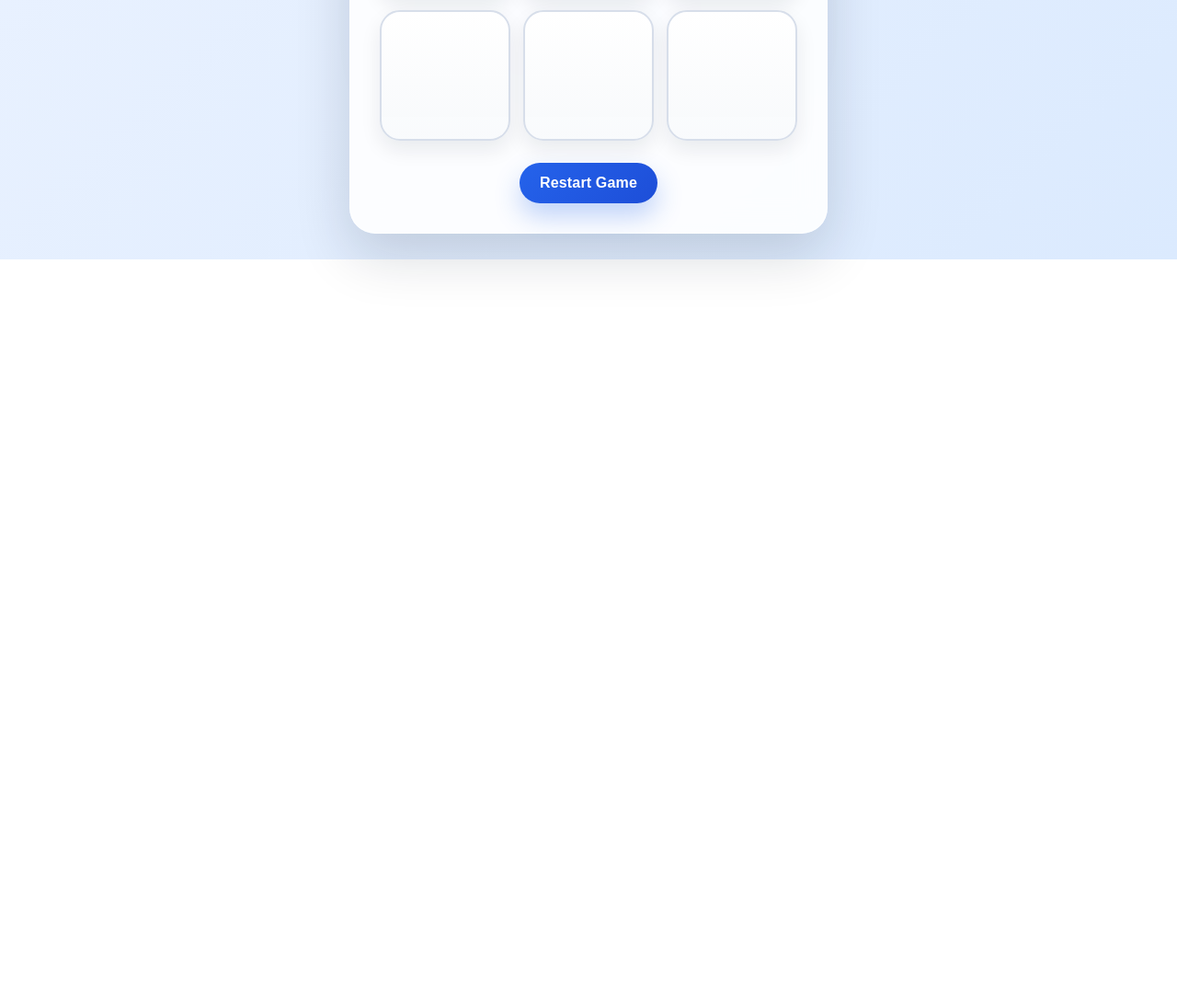
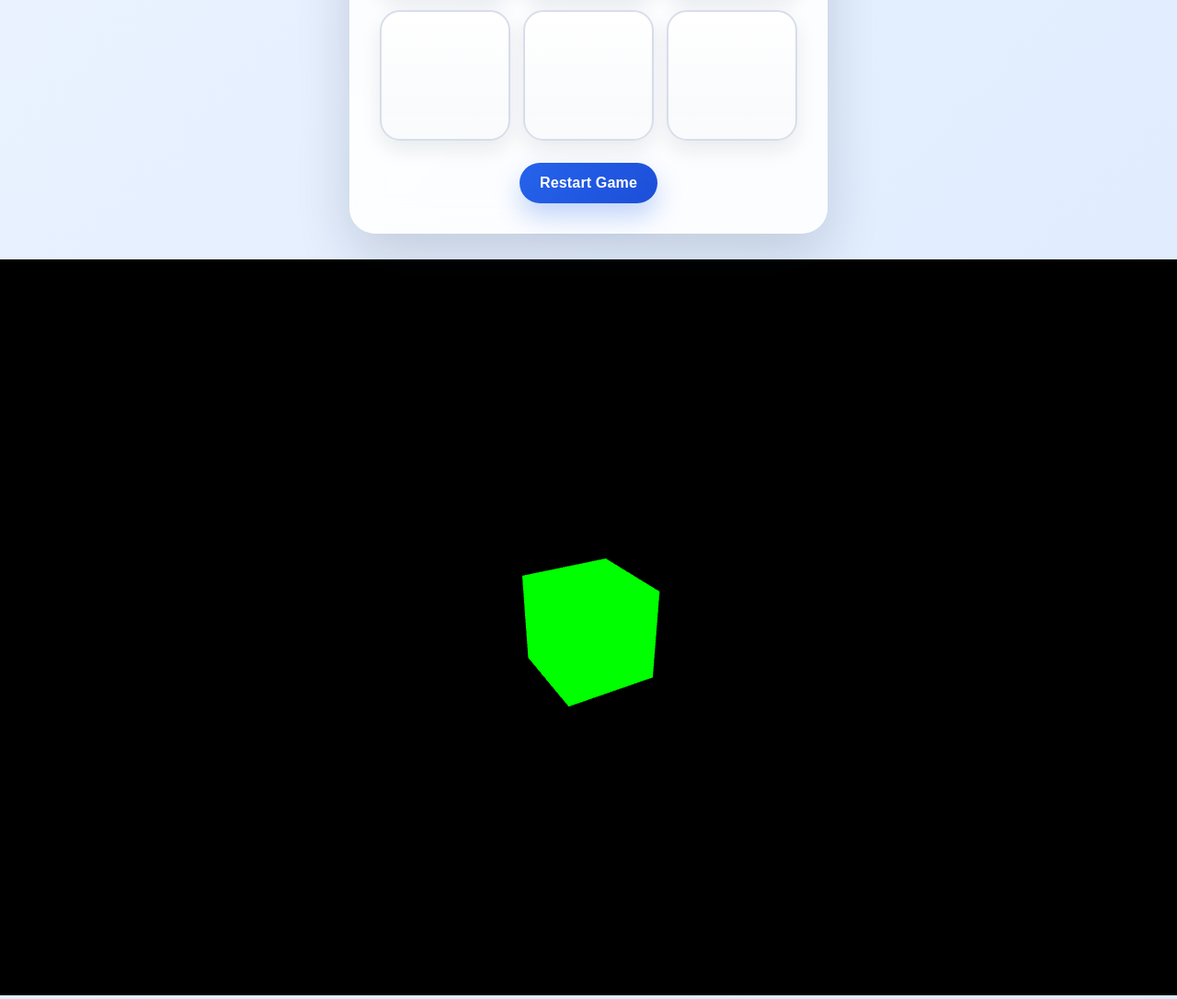
Before and after one commit to mitthalmotors/tictactoe, a website: page index.html in a window 1280 px wide. Shown: the part 696-1782 px from the top of the page at 92% size. Before the commit the page ends 978 px from the top, so only its background shows below. Drawn offline with nearby package versions, Linux system fonts and the light colour scheme; animation ran at ten frames a second.

Commit message:
Added 3D UI to Tic-Tac-Toe game

```diff
--- /dev/null
+++ b/3d_ui.js
@@ -0,0 +1,35 @@
+// 3D UI implementation using Three.js
+function create3DUI() {
+  // Create the scene, camera, and renderer
+  const scene = new THREE.Scene();
+  const camera = new THREE.PerspectiveCamera(75, window.innerWidth / window.innerHeight, 0.1, 1000);
+  const renderer = new THREE.WebGLRenderer({
+    canvas: document.createElement('canvas'),
+    antialias: true
+  });
+  renderer.setSize(window.innerWidth, window.innerHeight);
+  document.body.appendChild(renderer.domElement);
+
+  // Add some basic lighting
+  const ambientLight = new THREE.AmbientLight(0xffffff, 0.5);
+  scene.add(ambientLight);
+  const pointLight = new THREE.PointLight(0xffffff, 1, 100);
+  pointLight.position.set(5, 5, 5);
+  scene.add(pointLight);
+
+  // Add a cube to the scene
+  const geometry = new THREE.BoxGeometry(1, 1, 1);
+  const material = new THREE.MeshBasicMaterial({ color: 0x00ff00 });
+  const cube = new THREE.Mesh(geometry, material);
+  scene.add(cube);
+  camera.position.z = 5;
+
+  function animate() {
+    requestAnimationFrame(animate);
+    cube.rotation.x += 0.01;
+    cube.rotation.y += 0.01;
+    renderer.render(scene, camera);
+  }
+  animate();
+}
+create3DUI();
--- a/index.html
+++ b/index.html
@@ -50,7 +50,38 @@
       </div>
     </section>
   </main>
-
   <script src="app.js"></script>
+<script src="3d_ui.js"></script>
+  <script src="https://cdnjs.cloudflare.com/ajax/libs/three.js/r128/three.min.js"></script>
+  <script>
+    // Create the scene, camera, and renderer
+    const scene = new THREE.Scene();
+    const camera = new THREE.PerspectiveCamera(75, window.innerWidth / window.innerHeight, 0.1, 1000);
+    const renderer = new THREE.WebGLRenderer({
+      canvas: document.createElement('canvas'),
+      antialias: true
+    });
+    renderer.setSize(window.innerWidth, window.innerHeight);
+    document.body.appendChild(renderer.domElement);
+    // Add some basic lighting
+    const ambientLight = new THREE.AmbientLight(0xffffff, 0.5);
+    scene.add(ambientLight);
+    const pointLight = new THREE.PointLight(0xffffff, 1, 100);
+    pointLight.position.set(5, 5, 5);
+    scene.add(pointLight);
+    // Add a cube to the scene
+    const geometry = new THREE.BoxGeometry(1, 1, 1);
+    const material = new THREE.MeshBasicMaterial({ color: 0x00ff00 });
+    const cube = new THREE.Mesh(geometry, material);
+    scene.add(cube);
+    camera.position.z = 5;
+    function animate() {
+      requestAnimationFrame(animate);
+      cube.rotation.x += 0.01;
+      cube.rotation.y += 0.01;
+      renderer.render(scene, camera);
+    }
+    animate();
+  </script>
 </body>
 </html>
--- /dev/null
+++ b/package.json
@@ -0,0 +1,5 @@
+{
+  "dependencies": {
+    "three": "^0.185.1"
+  }
+}
```
Also changed, not shown: 1 other file.
